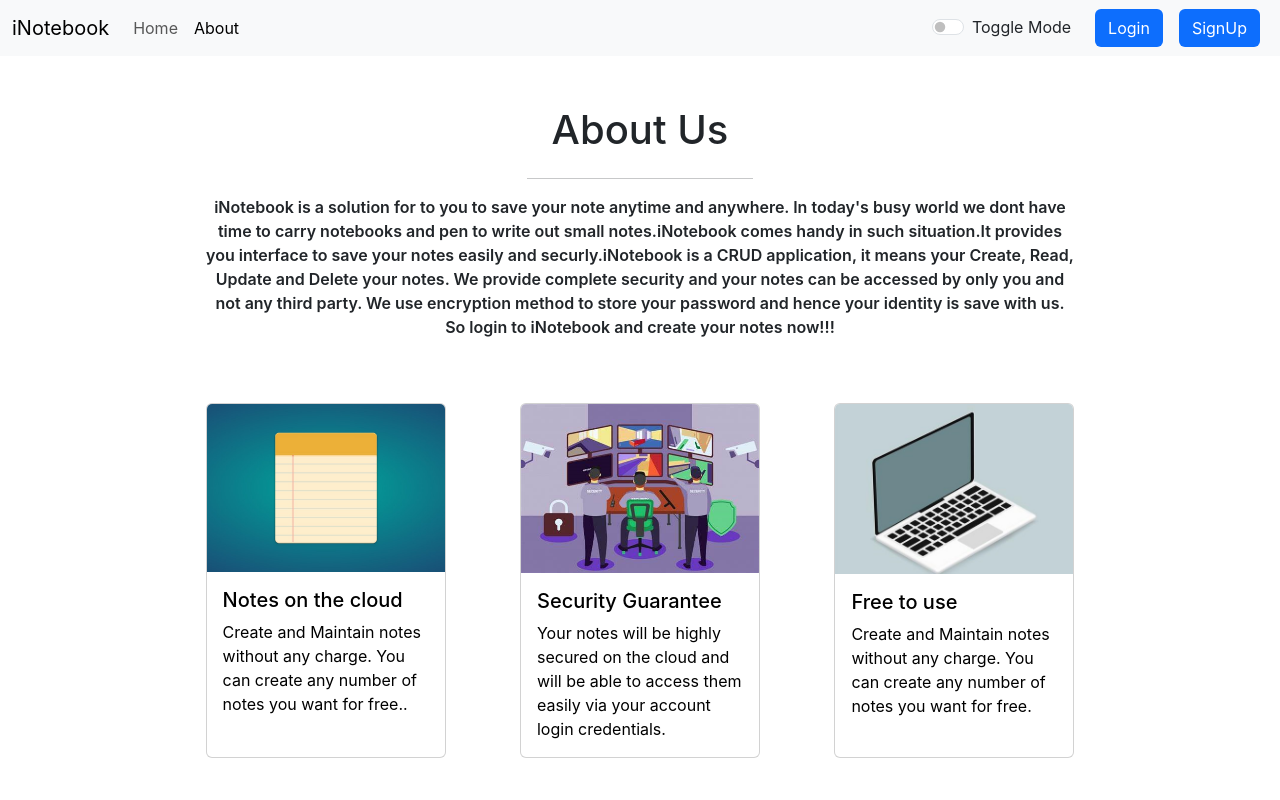
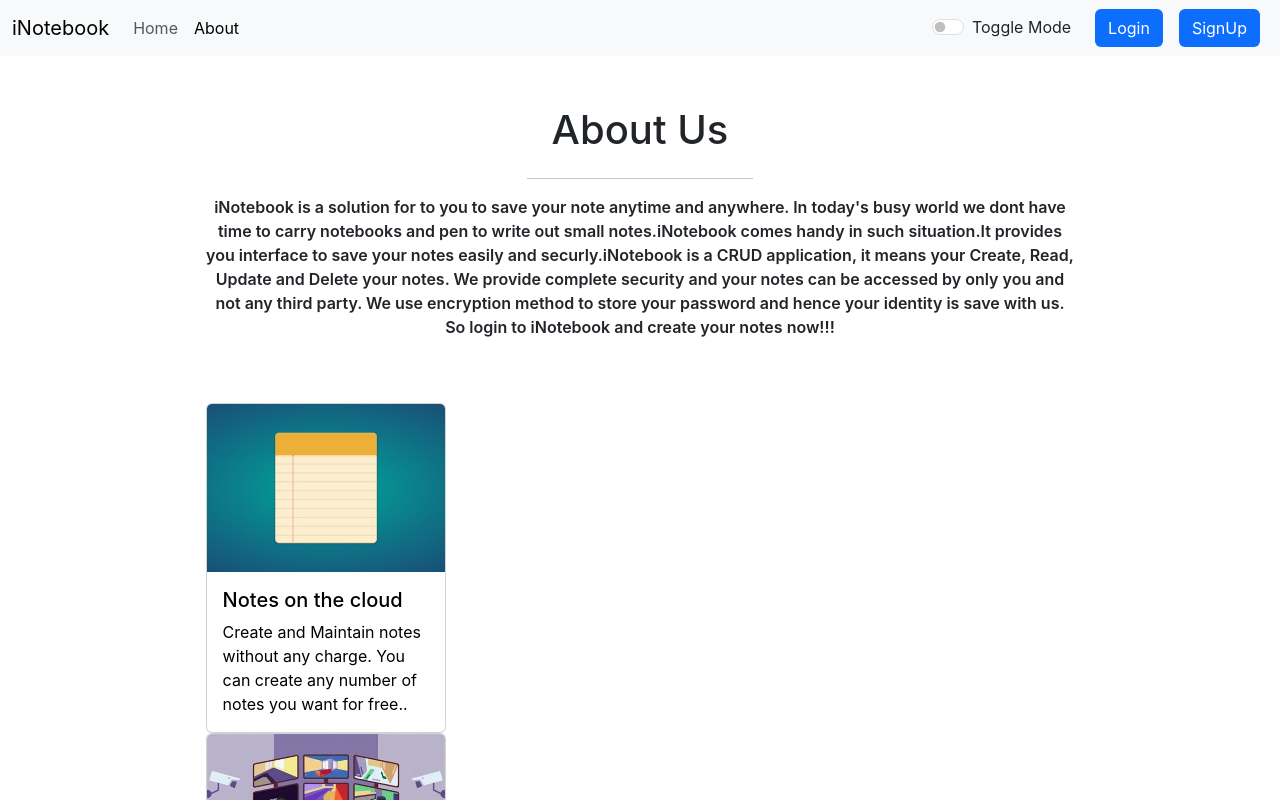
Before and after one commit to Faizan-Talikot/iNotebook, a React (Create React App) app: page /about in a window 1280 px wide. Shown: the top 800 px of the page. Built offline with nearby package versions, Linux system fonts and the light colour scheme.

Commit message:
Update index.css

```diff
--- a/src/index.css
+++ b/src/index.css
@@ -18,7 +18,7 @@ i{
 
 @media (min-width: 576px) {
   #aboutcard{
-    flex-direction: "column";
+    flex-direction: column;
   }
   .card{
      width: auto;
```
